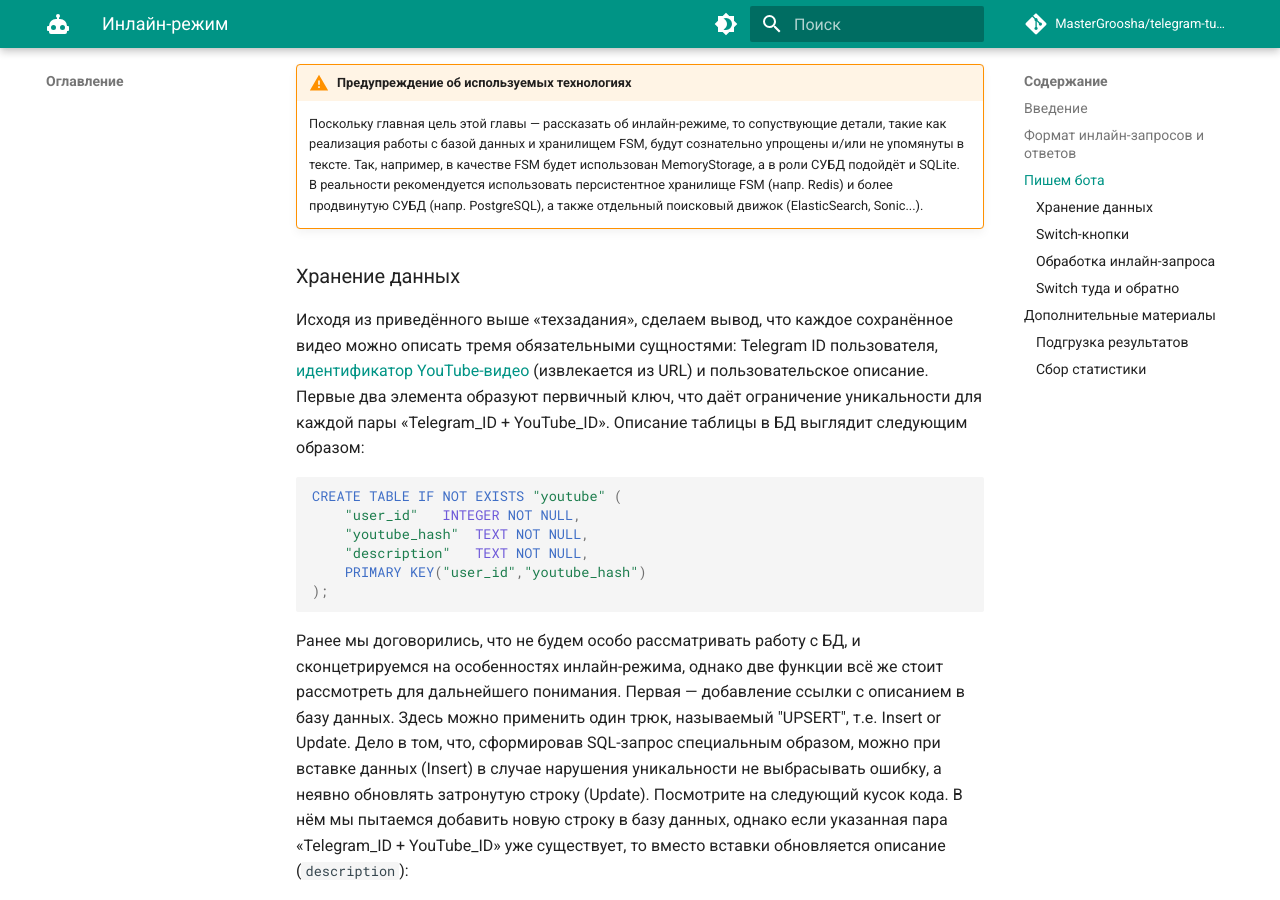
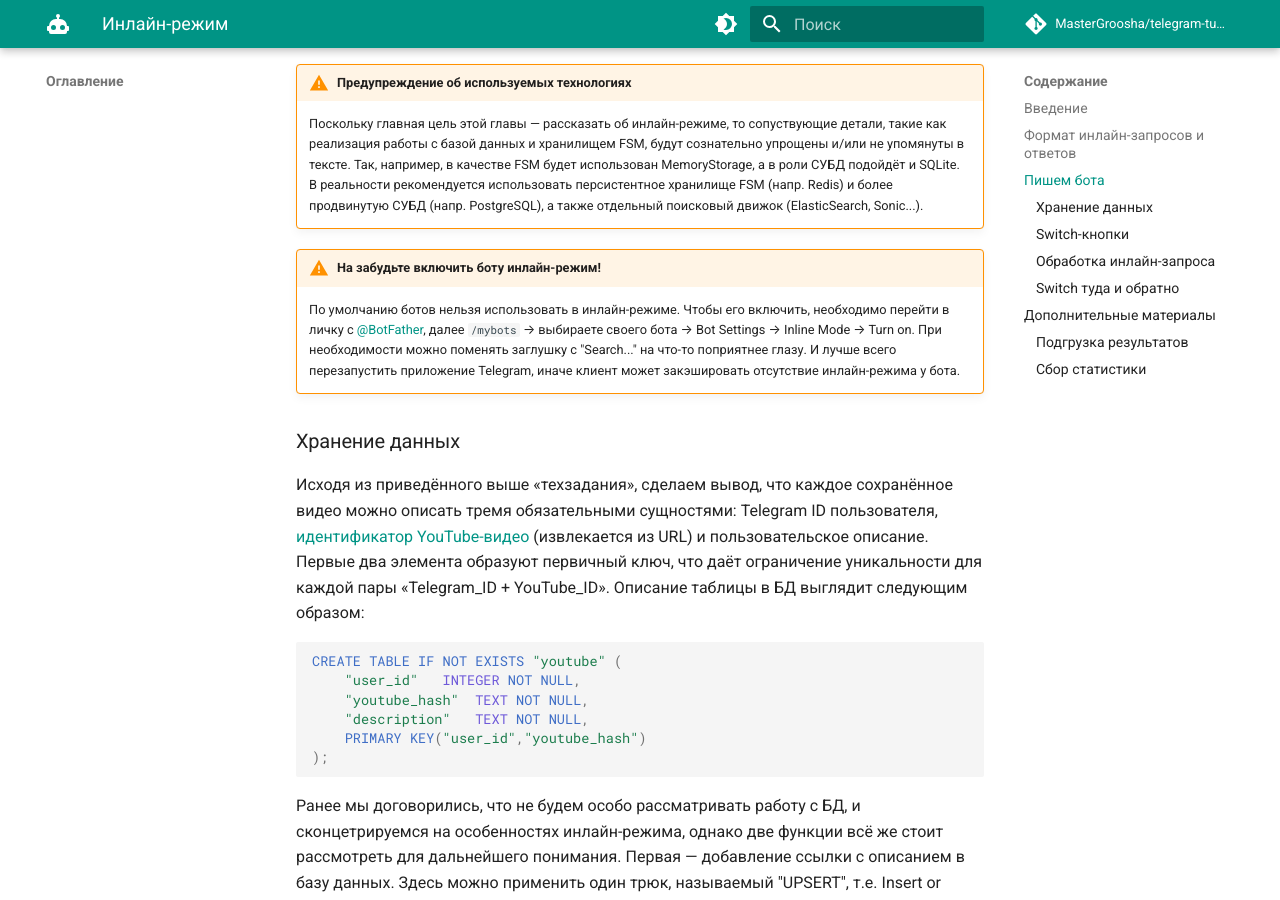
Before and after one commit to MasterGroosha/aiogram-2-guide, an MkDocs documentation site: the page built from book_src/inline_mode.md, in a window 1280 px wide and 900 px high, scrolled down 2468 px. Built offline with MkDocs 1.6.1 and Material for MkDocs 9.7.7, drawn with Linux system fonts in a browser that asks for light colours; comment, search, counter and statistics services are not loaded.

Commit message:
Добавлено напоминание о включении инлайн-режима у бота Fixes #3

```diff
--- a/book_src/inline_mode.md
+++ b/book_src/inline_mode.md
@@ -72,6 +72,12 @@ description: Инлайн-режим
     Так, например, в качестве FSM будет использован MemoryStorage, а в роли СУБД подойдёт и SQLite.
     В реальности рекомендуется использовать персистентное хранилище FSM (напр. Redis) и более продвинутую СУБД
     (напр. PostgreSQL), а также отдельный поисковый движок (ElasticSearch, Sonic...).
+
+!!! warning "На забудьте включить боту инлайн-режим!"
+    По умолчанию ботов нельзя использовать в инлайн-режиме. Чтобы его включить, необходимо перейти в личку с
+    [@BotFather](https://t.me/BotFather), далее `/mybots` → выбираете своего бота → Bot Settings → Inline Mode →
+    Turn on. При необходимости можно поменять заглушку с "Search..." на что-то поприятнее глазу. И лучше всего
+    перезапустить приложение Telegram, иначе клиент может закэшировать отсутствие инлайн-режима у бота.
 
 ### Хранение данных
 
```
